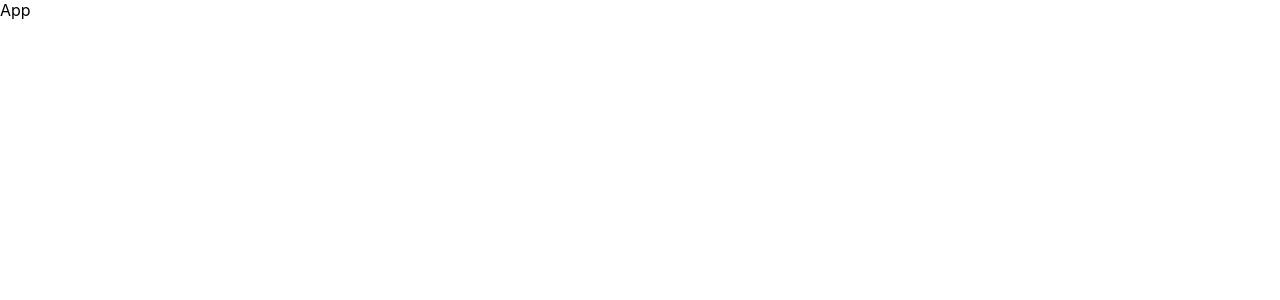
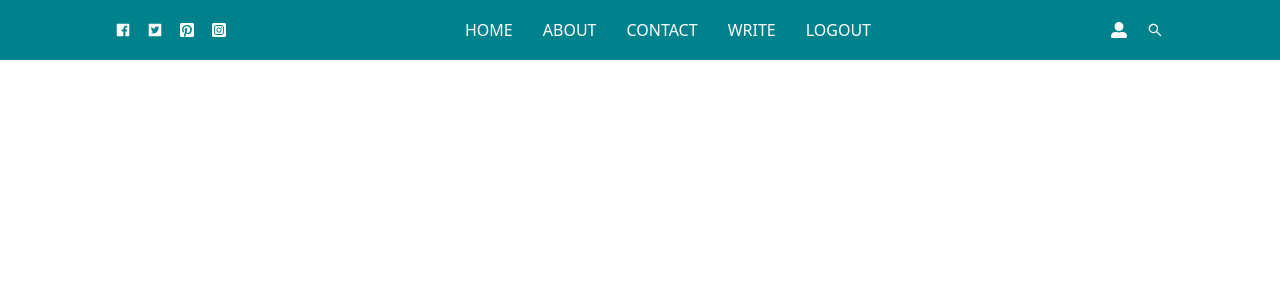
Before and after one commit to AllanKipchumba/Blog-project, a React (Create React App) app: page / in a window 1280 px wide. Shown: the top 300 px of the page. Built offline with nearby package versions, Linux system fonts and the light colour scheme.

Commit message:
incorporated Navbar

```diff
--- /dev/null
+++ b/postcss.config.js
@@ -0,0 +1,6 @@
+module.exports = {
+  plugins: {
+    tailwindcss: {},
+    autoprefixer: {},
+  },
+}
--- a/public/index.html
+++ b/public/index.html
@@ -10,6 +10,9 @@
     <link rel="apple-touch-icon" href="%PUBLIC_URL%/logo192.png" />
 
     <link rel="manifest" href="%PUBLIC_URL%/manifest.json" />
+    <!-- google fonts link -->
+    <link href="https://fonts.googleapis.com/css2?family=Josefin+Sans:wght@100;200;300;400;500;600;700&family=Lora:ital,wght@1,400;1,500;1,600;1,700&family=Nunito:ital,wght@0,200;0,300;0,400;0,500;0,600;0,700;0,800;0,900;1,200;1,300;1,400;1,500;1,600;1,700;1,800;1,900&family=Varela&family=Varela+Round&display=swap"
+        rel="stylesheet" />
 
     <title>Blog</title>
 </head>
--- a/src/App.js
+++ b/src/App.js
@@ -1,9 +1,10 @@
 import React from "react";
+import Navbar from "./components/navbar/Navbar";
 
 const App = () => {
   return (
     <>
-      <div>App</div>
+      <Navbar />
     </>
   );
 };
--- /dev/null
+++ b/src/components/navbar/Navbar.jsx
@@ -0,0 +1,67 @@
+import React, { useState } from "react";
+import "./navbar.scss";
+import {
+  AiFillFacebook,
+  AiFillTwitterSquare,
+  AiOutlineSearch,
+  AiOutlineClose,
+  AiOutlineMenu,
+} from "react-icons/ai";
+import {
+  FaPinterestSquare,
+  FaInstagramSquare,
+  FaUserAlt,
+} from "react-icons/fa";
+const Navbar = () => {
+  const [isMobile, setIsmobile] = useState(false);
+
+  const handleClick = () => setIsmobile(false);
+  return (
+    <>
+      <nav className="navbar">
+        <div className="social-media-links">
+          <span>
+            <AiFillFacebook />
+          </span>
+          <span>
+            <AiFillTwitterSquare />
+          </span>
+          <span>
+            <FaPinterestSquare />
+          </span>
+          <span>
+            <FaInstagramSquare />
+          </span>
+        </div>
+        <ul className={isMobile ? "nav-links-mobile" : "nav-links"}>
+          <li>home</li>
+          <li>about</li>
+          <li>contact</li>
+          <li>write</li>
+          <li>logout</li>
+        </ul>
+        <div className="icons">
+          <span>
+            <FaUserAlt />
+          </span>
+          <span>
+            <AiOutlineSearch />
+          </span>
+        </div>
+
+        <button
+          className="mobile-menu-icon"
+          onClick={() => setIsmobile(!isMobile)}
+        >
+          {isMobile ? (
+            <AiOutlineClose size={30} />
+          ) : (
+            <AiOutlineMenu size={30} />
+          )}
+        </button>
+      </nav>
+    </>
+  );
+};
+
+export default Navbar;
--- /dev/null
+++ b/src/components/navbar/navbar.scss
@@ -0,0 +1,87 @@
+$themeColor: #00828c;
+.navbar {
+    display: flex;
+    justify-content: space-around;
+    align-items: center;
+    height: 60px;
+    background-color: $themeColor;
+    color: #fff;
+    //
+    .social-media-links {
+        display: flex;
+        span {
+            padding: 0 8px;
+            cursor: pointer;
+        }
+    }
+    .nav-links {
+        display: flex;
+        //
+        li {
+            padding: 0 15px;
+            text-transform: uppercase;
+            cursor: pointer;
+        }
+    }
+    .icons {
+        display: flex;
+        //
+        span {
+            padding: 0 10px;
+        }
+    }
+    .mobile-menu-icon {
+        display: none;
+    }
+    // MOBILE VIEWPORT
+    @media screen and (max-width: 620px) {
+        .mobile-menu-icon {
+            display: block;
+            position: absolute;
+            font-size: 30px;
+            color: white;
+            background-color: #00828c;
+            border: none;
+            top: 15px;
+            right: 25px;
+        }
+        .social-media-links {
+            display: none;
+        }
+        .icons {
+            position: absolute;
+            right: 400px;
+            //
+        }
+        .nav-links {
+            visibility: hidden;
+        }
+        .nav-links-mobile {
+            position: absolute;
+            display: block;
+            list-style: none;
+            background-color: #005469;
+            text-align: center;
+            padding: 40px;
+            left: 0;
+            top: 44px;
+            height: fit-content;
+            transition: all 0.5s ease-out;
+            width: 50%;
+            left: 50%;
+        }
+        .nav-links-mobile>li {
+            padding: 20px;
+            border-bottom: 1px solid #00828c;
+            text-transform: capitalize;
+        }
+        .nav-links-mobile>li:hover {
+            background-color: #00828c;
+            border-radius: 20px;
+        }
+        .nav-links-mobile>li>.link {
+            color: #fff;
+            text-decoration: none;
+        }
+    }
+}
--- a/src/index.css
+++ b/src/index.css
@@ -1,13 +1,6 @@
-body {
-  margin: 0;
-  font-family: -apple-system, BlinkMacSystemFont, 'Segoe UI', 'Roboto', 'Oxygen',
-    'Ubuntu', 'Cantarell', 'Fira Sans', 'Droid Sans', 'Helvetica Neue',
-    sans-serif;
-  -webkit-font-smoothing: antialiased;
-  -moz-osx-font-smoothing: grayscale;
+@tailwind base;
+@tailwind components;
+@tailwind utilities;
+* {
+    margin: 0;
 }
-
-code {
-  font-family: source-code-pro, Menlo, Monaco, Consolas, 'Courier New',
-    monospace;
-}
--- /dev/null
+++ b/tailwind.config.js
@@ -0,0 +1,7 @@
+module.exports = {
+  content: ["./src/**/*.{js,jsx,ts,tsx}"],
+  theme: {
+    extend: {},
+  },
+  plugins: [],
+};
```
Also changed, not shown: package.json (+8 -0 lines), 1 other file (tests, documents, lock files or other folders).
